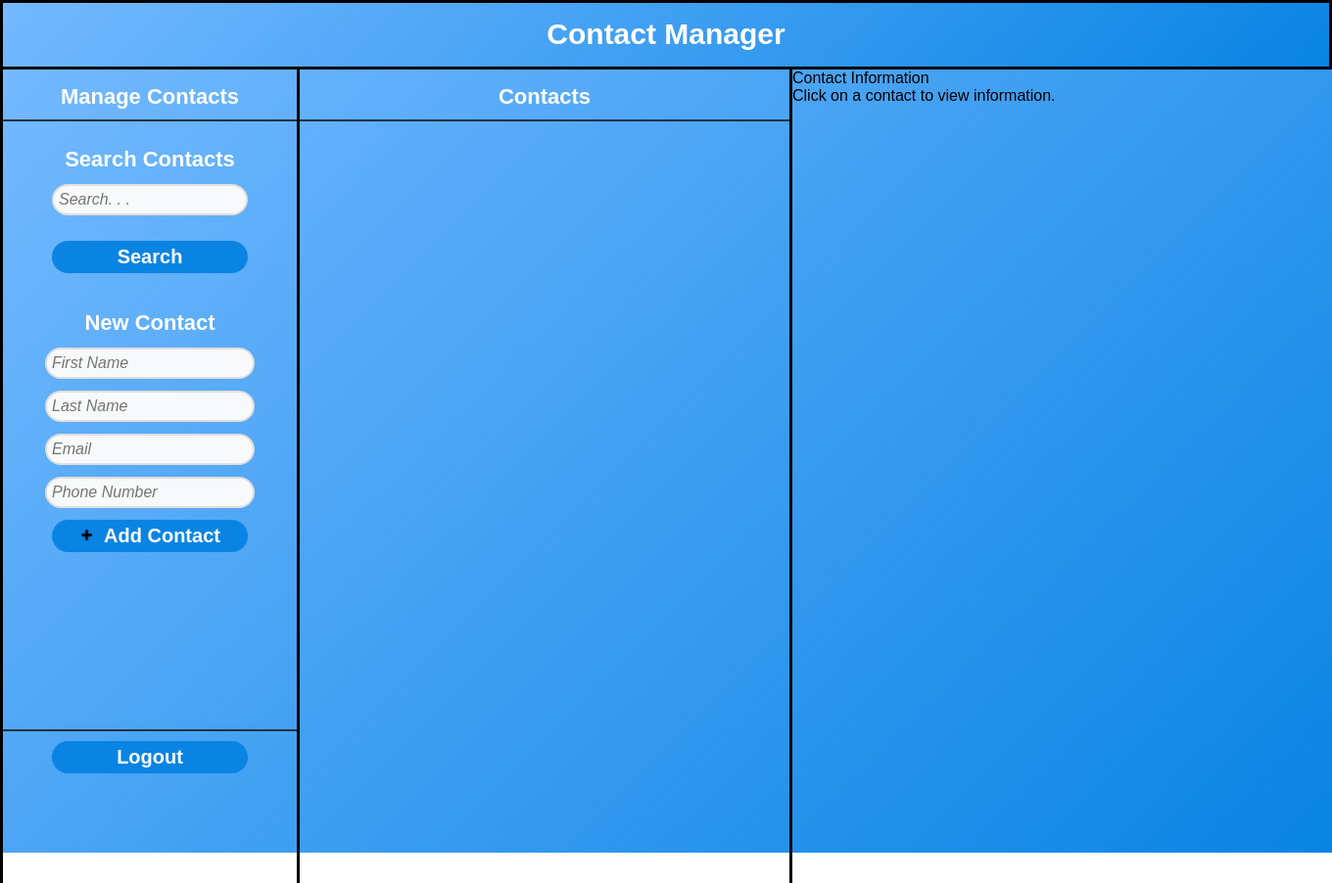
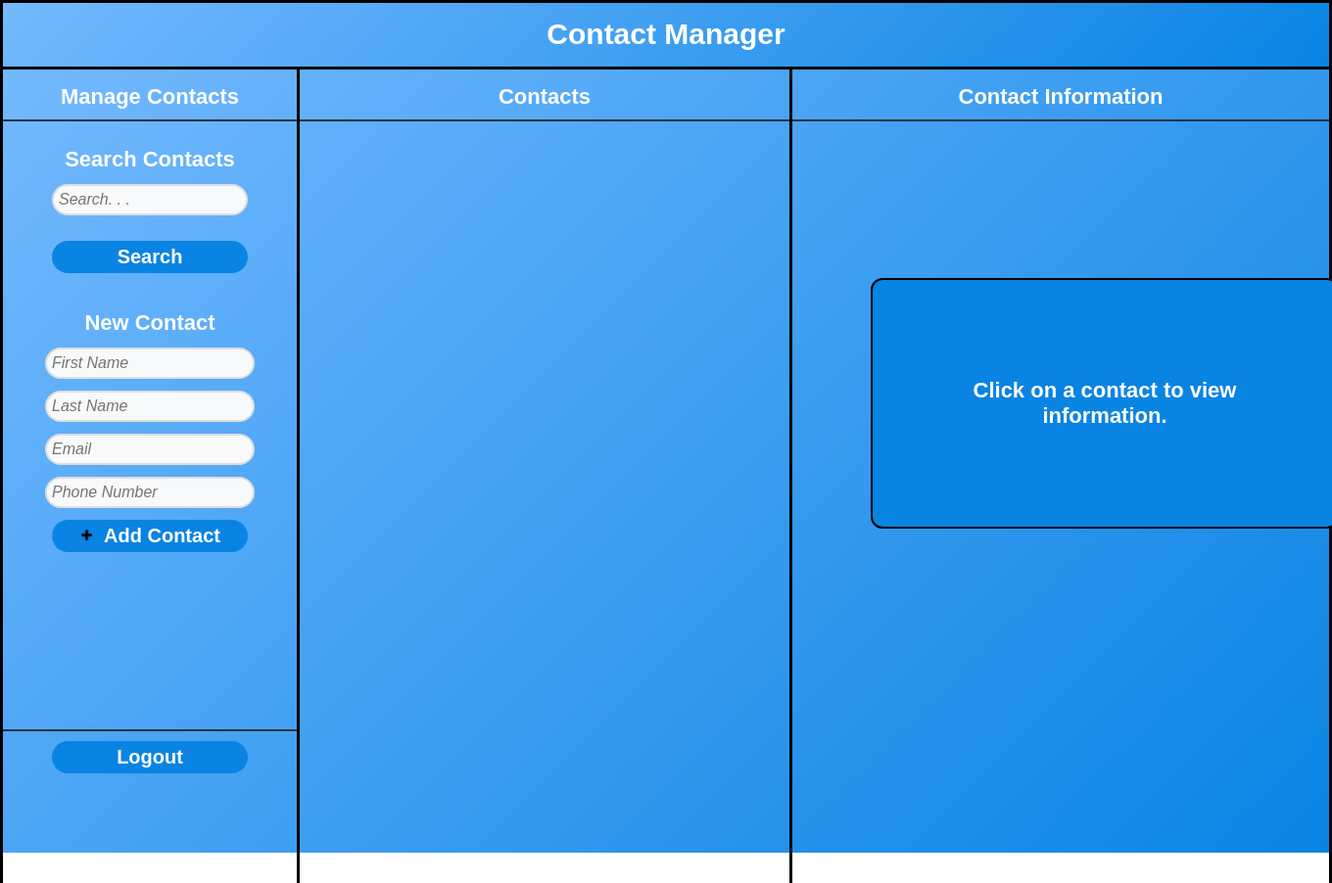
Before and after one commit to Bashguy/POOSD-Small-Project, a PHP site: page /contacts.html in a window 1360 px wide. Shown: the whole page at 98% size. Run offline with PHP 8.4, Linux system fonts and the light colour scheme.

Commit message:
Update style_dashboard.css
Added styling for right section

```diff
--- a/public/css/style_dashboard.css
+++ b/public/css/style_dashboard.css
@@ -153,3 +153,38 @@ body {
     overflow-y: auto;
     overflow-x: hidden;
 }
+
+#right-side{
+    display: block;
+    width: 100%;;
+    height: 100vh;
+    padding-top: 15px;
+    padding-bottom: 16px;
+    font-size: 22px;
+    font-weight: bold;
+    color:#ffffff;
+    border-color: #000000;
+    border-right:solid #000000;
+}
+
+#right-top {
+    display: block;
+    border-bottom: 2px solid #213342;
+    width: 100%;
+    padding-bottom: 10px;
+    text-align: center;
+    color: #ffffff;
+}
+
+#contactInfo{
+    display: block;
+    width: 50%;
+    margin-left: 10vh;
+    margin-top: 20vh;
+    text-align: center;
+    padding: 100px;
+    border: 2px solid #000000;
+    border-radius: 12px;
+    background-color:  #0984e3;
+    box-shadow: 0px 6px 15px rgba(0, 0, 0, 0.);
+}
```
